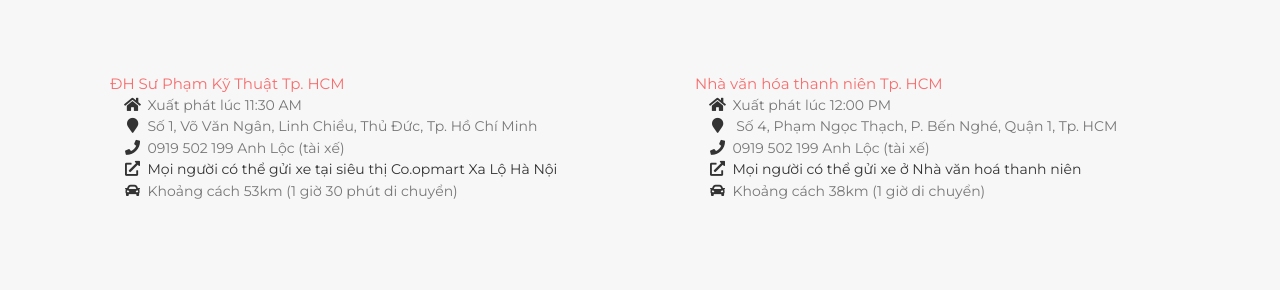
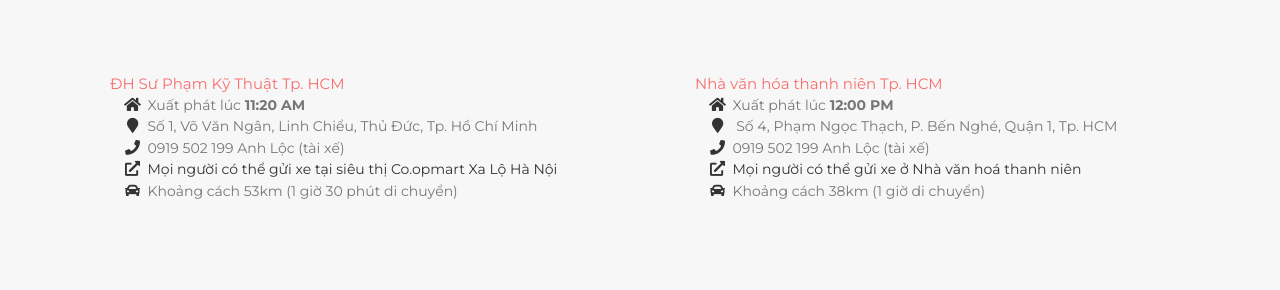
Before and after one commit to phatque/phatque, a Jekyll site: the page built from index.html, in a window 1280 px wide and 900 px high, scrolled down 1971 px. Shown: the part 164-454 px from the top of the window. Built offline with Jekyll 4.4.1, drawn with Linux system fonts in a browser that asks for light colours; some web fonts are replaced.

Commit message:
Update stay.html

```diff
--- a/_includes/en_data/stay.html
+++ b/_includes/en_data/stay.html
@@ -15,7 +15,7 @@
 
                         <ul class="fa-ul">
                             <li>
-                                <span class="fa-li"><i class="fa fa-home"></i></span><span class="text-muted plist">Xuất phát lúc 11:30 AM</span>
+                                <span class="fa-li"><i class="fa fa-home"></i></span><span class="text-muted plist">Xuất phát lúc <b>11:20 AM</b></span>
                             </li>
                             <li>
                                 <span class="fa-li"><i class="fa fa-map-marker"></i></span><span class="text-muted plist">Số 1, Võ Văn Ngân, Linh Chiểu, Thủ Đức, Tp. Hồ Chí Minh</span>
@@ -44,7 +44,7 @@ https://goo.gl/maps/X1SSwy5Y9opnkdFZ8">Nhà văn hóa thanh niên Tp. HCM</a>
 
                         <ul class="fa-ul">
                             <li>
-                                <span class="fa-li"><i class="fa fa-home"></i></span><span class="text-muted plist">Xuất phát lúc 12:00 PM</span>
+                                <span class="fa-li"><i class="fa fa-home"></i></span><span class="text-muted plist">Xuất phát lúc <b>12:00 PM</b></span>
                             </li>
                             <li>
                                 <span class="fa-li"><i class="fa fa-map-marker"></i></span><span class="text-muted plist"> Số 4, Phạm Ngọc Thạch, P. Bến Nghé, Quận 1, Tp. HCM</span>
```
